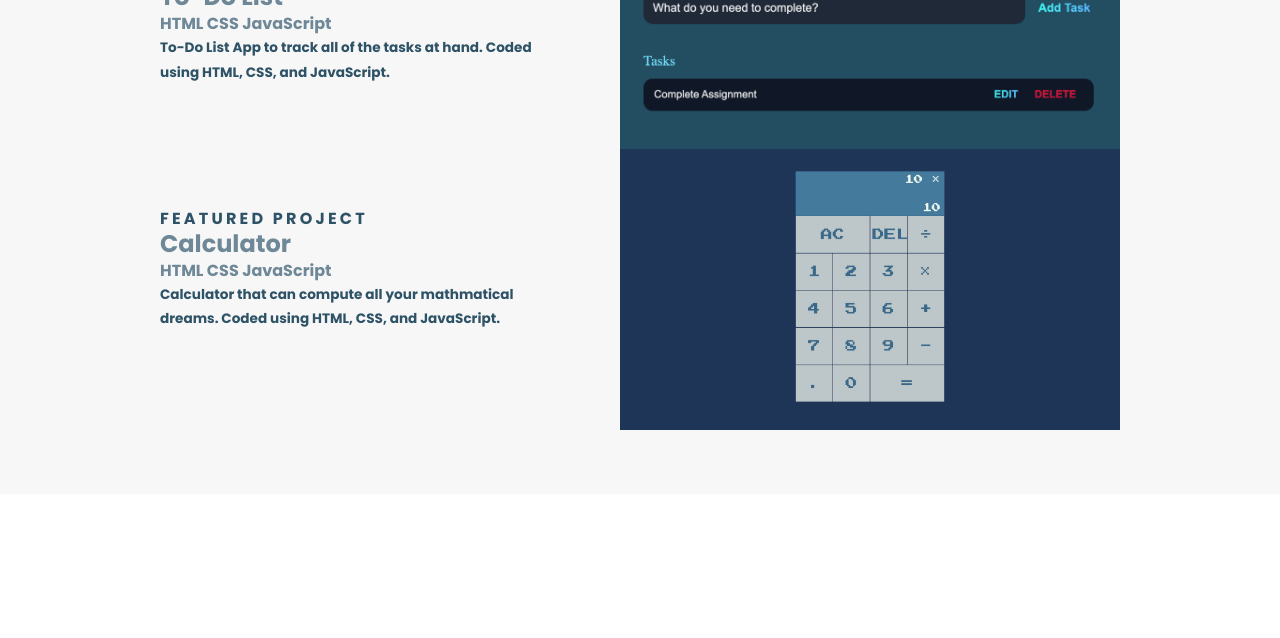
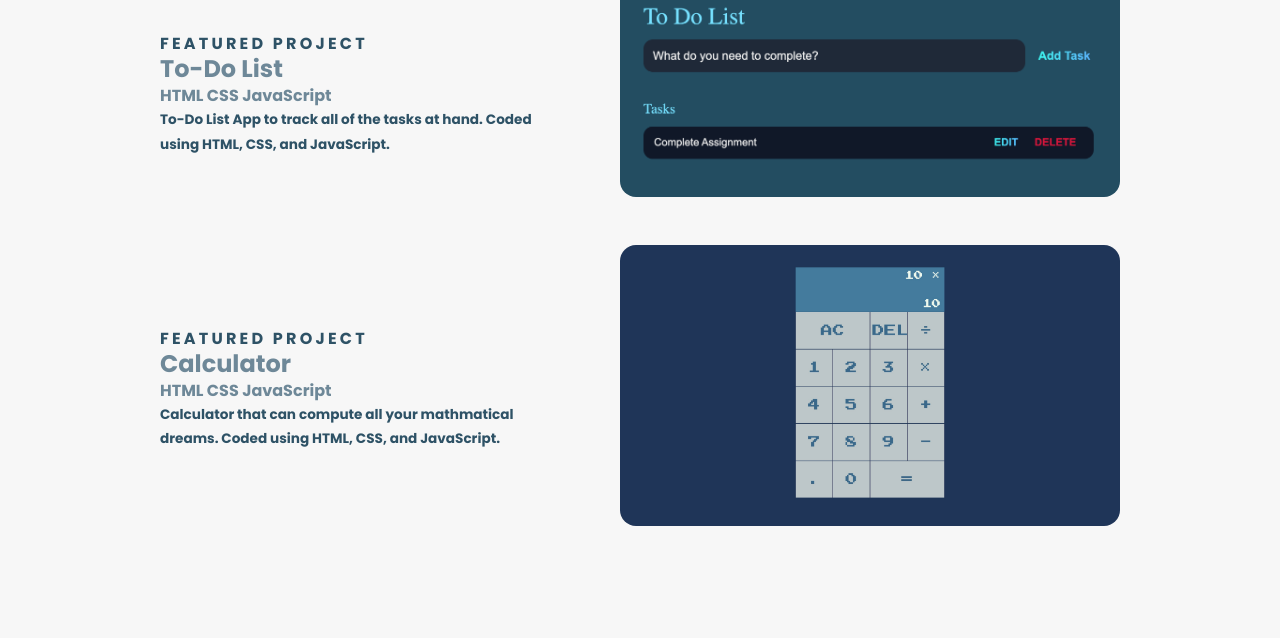
Before and after one commit to RobertxPearce/Portfolio-Website, a plain HTML site: page index.html in a window 1280 px wide. Shown: the part 2431-3069 px from the top of the page. Before the commit the page ends 2925 px from the top, so only its background shows below. Drawn offline with nearby package versions, Linux system fonts and the light colour scheme.

Commit message:
Portfolio containing spacing update

```diff
--- a/css/main.scss
+++ b/css/main.scss
@@ -173,6 +173,12 @@ section {
     text-align: center;
 }
 
+.portfolio-container a img {
+    border-radius: 1em;
+    margin-top: 0em;
+    margin-bottom: 3em;
+}
+
 .aboutme {
     background: $americansilver;
 }
@@ -185,7 +191,7 @@ section {
     font-size: large;
     font-weight: bolder;
     color: $saphire;
-    text-align: left;
+    text-align: center;
     padding: 1em 1em 1em 1em;
 }
 
```
Also changed, not shown: css/main.css, 1 other file.
